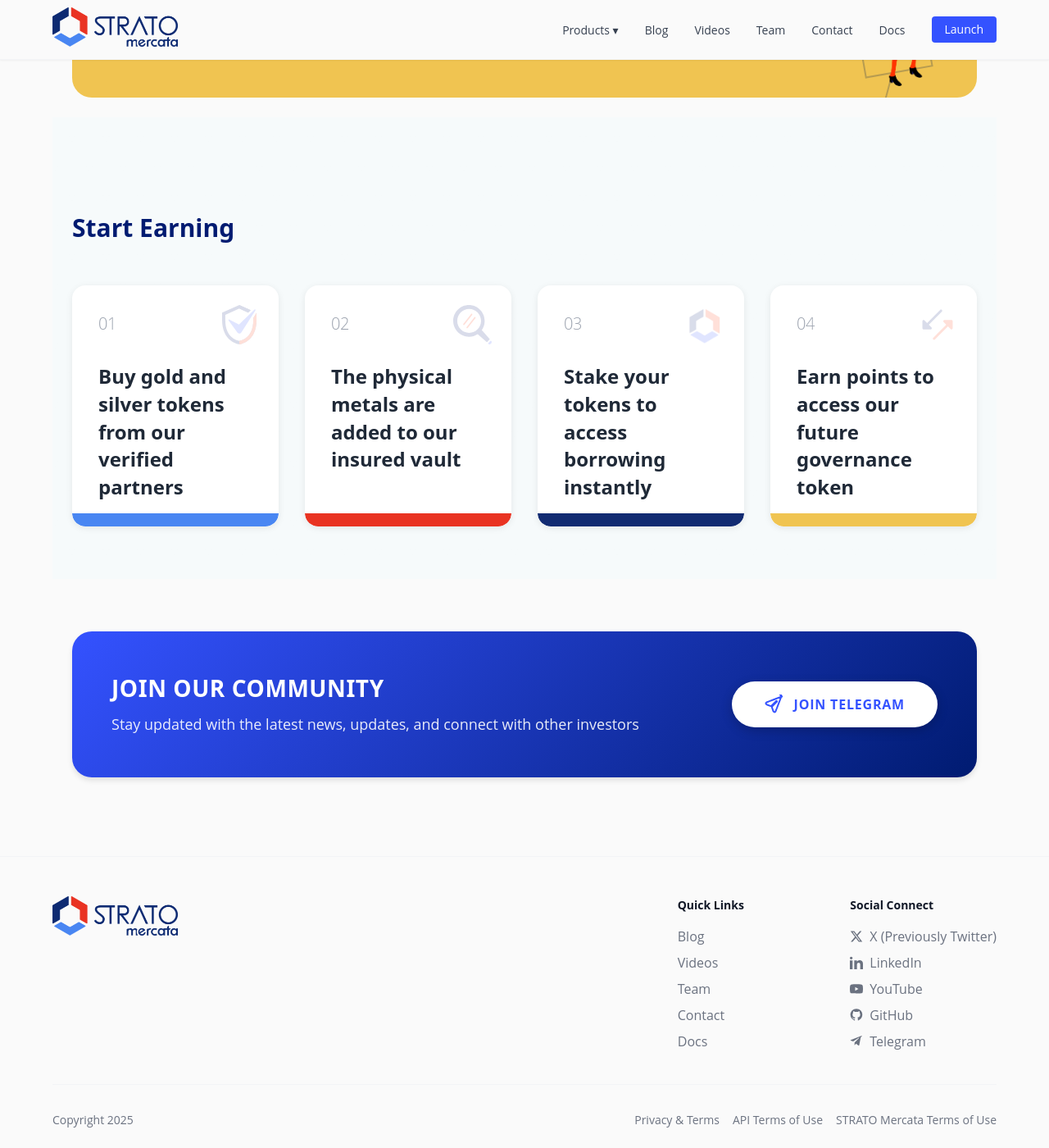
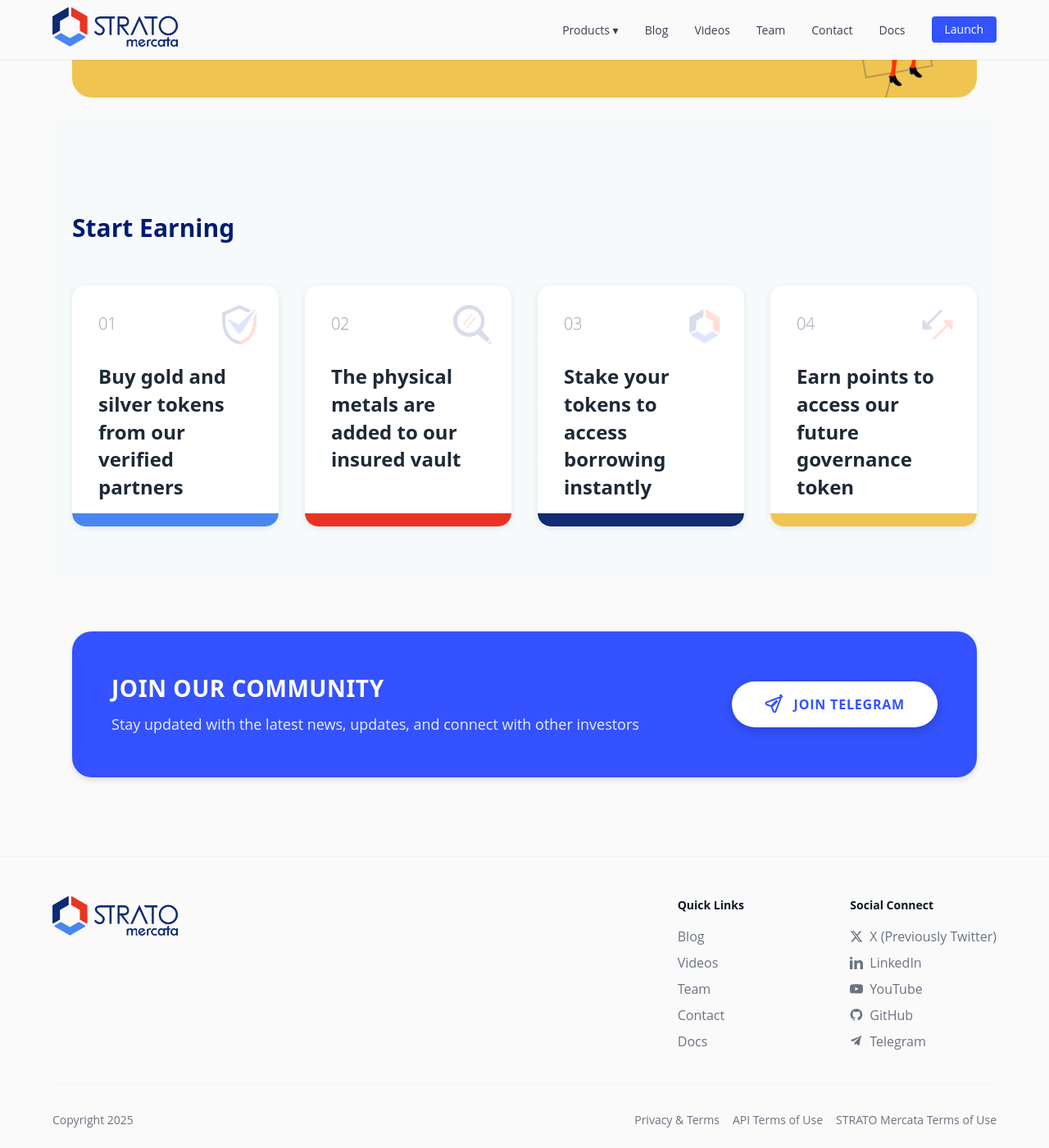
Before and after one commit to stratomercata/stratomercata-website, a Jekyll site: the page built from source/index.html, in a window 1280 px wide and 1400 px high, scrolled down 2633 px. Shown: the whole window at 82% size. Built offline with Jekyll 4.4.1, drawn with Linux system fonts in a browser that asks for light colours; comment, search, counter and statistics services are not loaded.

Commit message:
Simplify background style for telegram CTA by removing gradient

```diff
--- a/source/assets/css/common.css
+++ b/source/assets/css/common.css
@@ -2146,7 +2146,7 @@ article .blog-tags .tag {
 }
 
 .telegram-cta-inner {
-  background: linear-gradient(135deg, var(--primary-blue) 0%, var(--primary-navy) 100%);
+  background: var(--primary-blue);
   border-radius: 1.5rem;
   padding: 2.5rem;
   display: flex;
```
